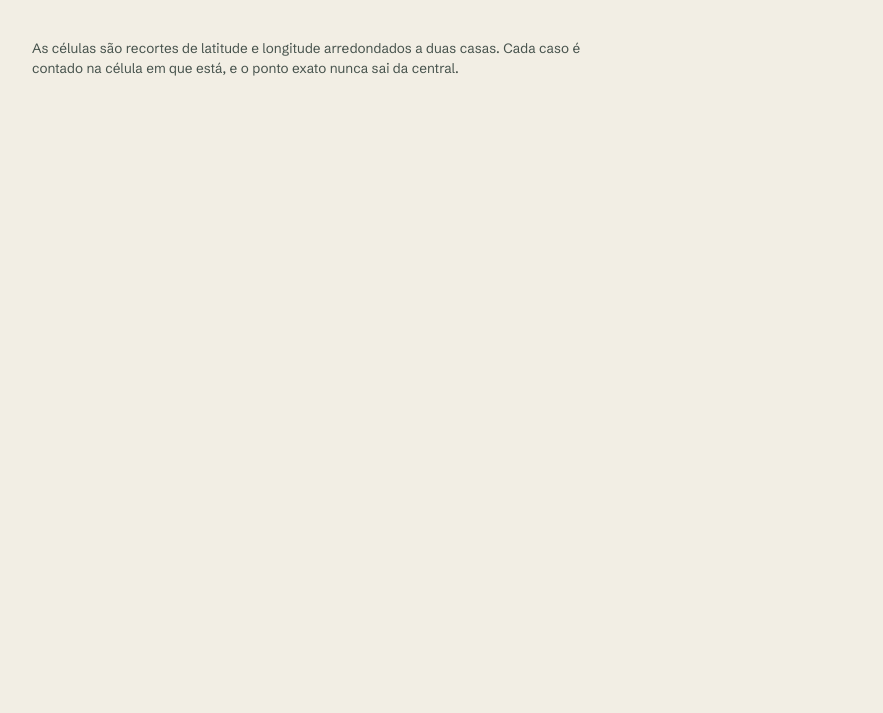
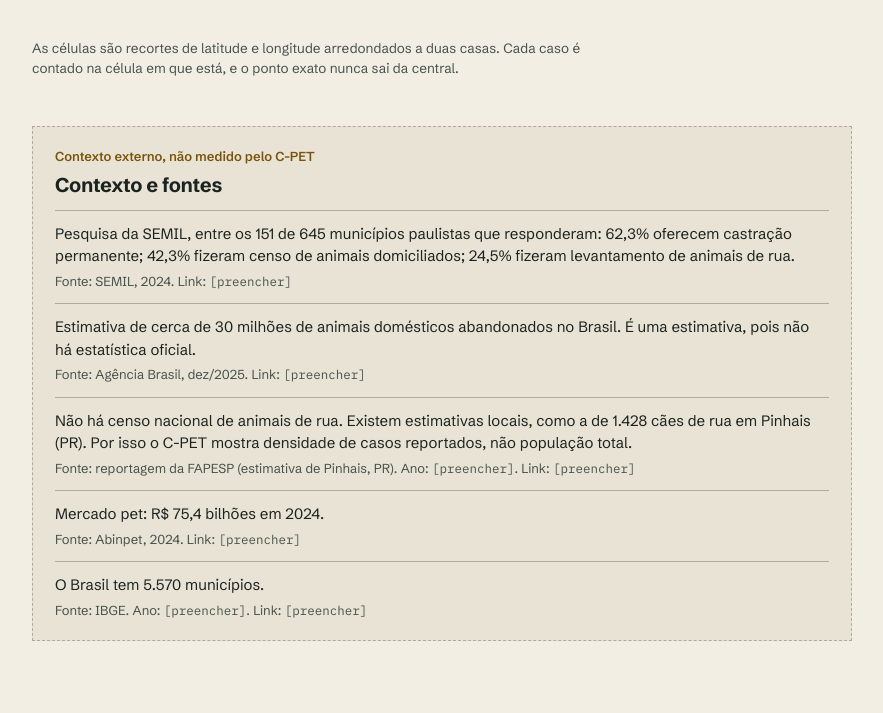
Before and after one commit to leolauren7ino/c-pet_gs2026, a web app: page /dados.html in a window 1280 px wide. Shown: the part 876-1589 px from the top of the page, without its empty margins (68-951 px from the left). Before the commit the page ends 952 px from the top, so only its background shows below. Run offline with its HTML, style and script files only (its server is not run), Linux system fonts and the light colour scheme; data that the repository does not hold is empty; database files in the repository are not loaded.

Commit message:
Dados: contexto e fontes; início: o que o cidadão ganha
Co-Authored-By: Claude Sonnet 5.5 <noreply@anthropic.com>

```diff
--- a/src/main/resources/static/css/cidadao.css
+++ b/src/main/resources/static/css/cidadao.css
@@ -121,3 +121,15 @@
 .anexo { display: flex; align-items: center; gap: 12px; flex-wrap: wrap; }
 .anexo input:focus-visible + label { outline: 2px solid var(--musgo); outline-offset: 2px; }
 .nome-arquivo { font-size: 13.5px; color: var(--tinta-2); overflow-wrap: anywhere; }
+
+/* Contexto externo em dados.html */
+.contexto { margin-top: 48px; padding: 20px 22px 8px; border: 1px dashed var(--linha-forte); background: var(--papel-2); max-width: 820px; }
+.contexto-selo { font-size: 13px; font-weight: 600; color: var(--ocre); margin-bottom: 6px; }
+.fontes { list-style: none; margin: 14px 0 0; padding: 0; }
+.fontes li { padding: 12px 0; border-top: 1px solid var(--linha-forte); }
+.fonte-ref { font-size: 13px; color: var(--tinta-2); margin-top: 4px; }
+.link-pendente { font-family: var(--mono); font-size: 12.5px; }
+
+.ganho { padding-top: 0; padding-bottom: 48px; }
+.ganho ul { margin: 12px 0 0; padding-left: 20px; max-width: 62ch; color: var(--tinta-2); }
+.ganho li { margin-bottom: 6px; }
--- a/src/main/resources/static/dados.html
+++ b/src/main/resources/static/dados.html
@@ -41,6 +41,33 @@
       </section>
     </div>
     <p class="nota-privacidade">As células são recortes de latitude e longitude arredondados a duas casas. Cada caso é contado na célula em que está, e o ponto exato nunca sai da central.</p>
+
+    <section class="contexto" aria-labelledby="h-contexto">
+      <p class="contexto-selo">Contexto externo, não medido pelo C-PET</p>
+      <h2 id="h-contexto">Contexto e fontes</h2>
+      <ul class="fontes">
+        <li>
+          <p>Pesquisa da SEMIL, entre os 151 de 645 municípios paulistas que responderam: 62,3% oferecem castração permanente; 42,3% fizeram censo de animais domiciliados; 24,5% fizeram levantamento de animais de rua.</p>
+          <p class="fonte-ref">Fonte: SEMIL, 2024. Link: <span class="link-pendente">[preencher]</span></p>
+        </li>
+        <li>
+          <p>Estimativa de cerca de 30 milhões de animais domésticos abandonados no Brasil. É uma estimativa, pois não há estatística oficial.</p>
+          <p class="fonte-ref">Fonte: Agência Brasil, dez/2025. Link: <span class="link-pendente">[preencher]</span></p>
+        </li>
+        <li>
+          <p>Não há censo nacional de animais de rua. Existem estimativas locais, como a de 1.428 cães de rua em Pinhais (PR). Por isso o C-PET mostra densidade de casos reportados, não população total.</p>
+          <p class="fonte-ref">Fonte: reportagem da FAPESP (estimativa de Pinhais, PR). Ano: <span class="link-pendente">[preencher]</span>. Link: <span class="link-pendente">[preencher]</span></p>
+        </li>
+        <li>
+          <p>Mercado pet: R$ 75,4 bilhões em 2024.</p>
+          <p class="fonte-ref">Fonte: Abinpet, 2024. Link: <span class="link-pendente">[preencher]</span></p>
+        </li>
+        <li>
+          <p>O Brasil tem 5.570 municípios.</p>
+          <p class="fonte-ref">Fonte: IBGE. Ano: <span class="link-pendente">[preencher]</span>. Link: <span class="link-pendente">[preencher]</span></p>
+        </li>
+      </ul>
+    </section>
   </main>
   <script src="vendor/leaflet/leaflet.js"></script>
   <script src="js/app.js"></script>
```
Also changed, not shown: src/main/resources/static/index.html (+10 -0 lines).
